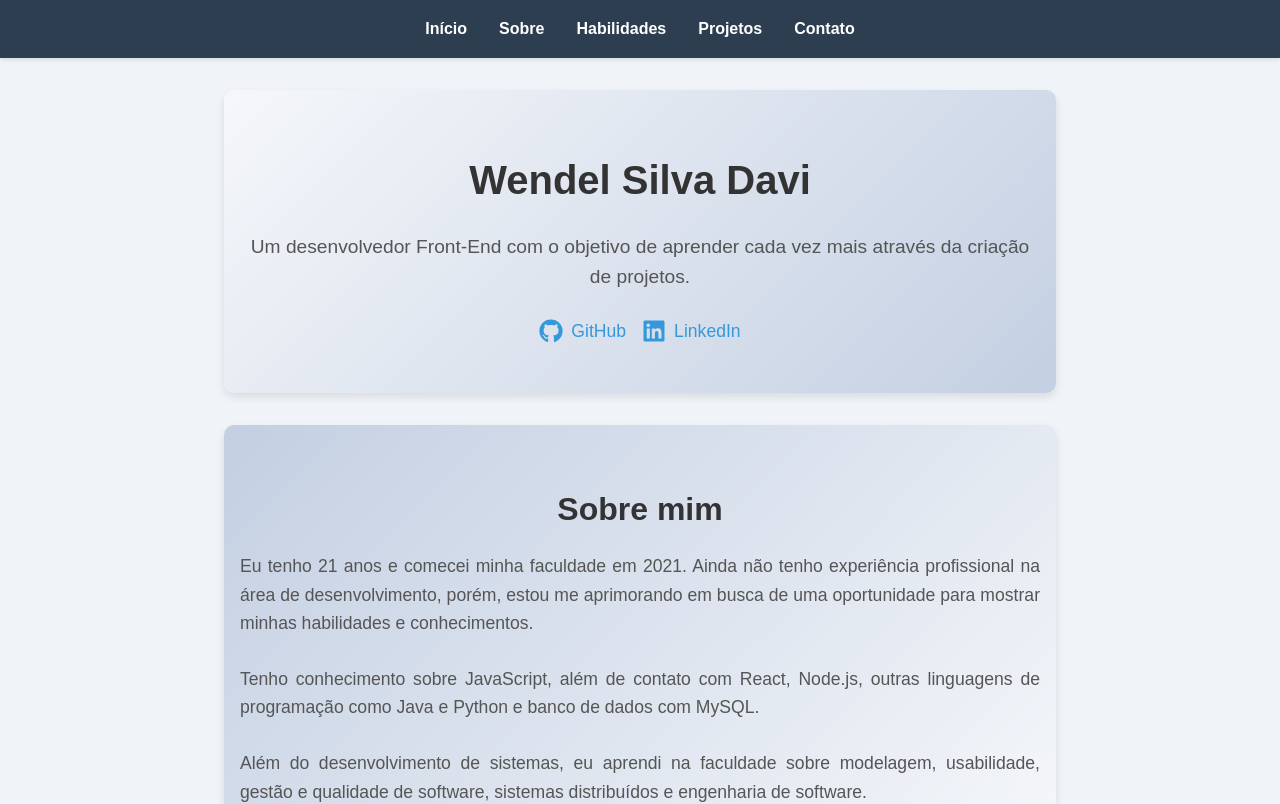
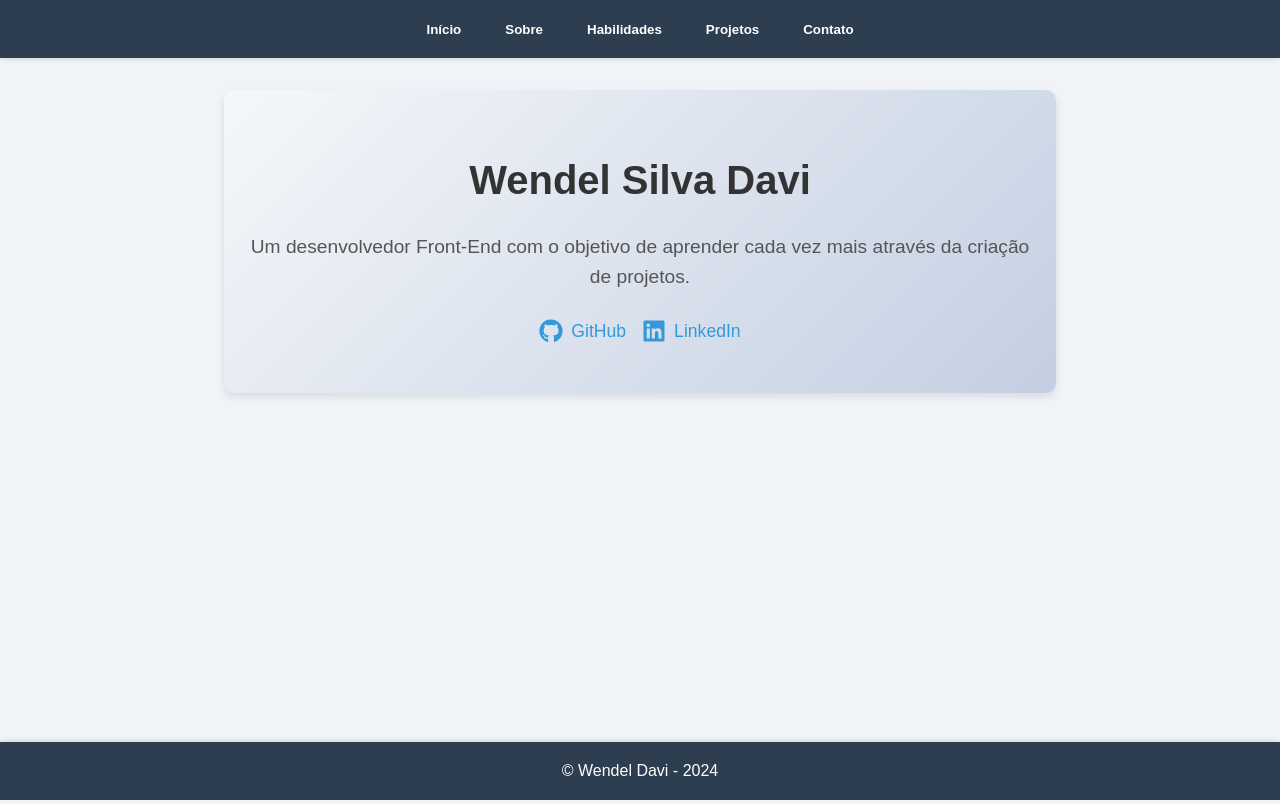
Before and after one commit to WendelDavi/my-portfolio, a React (Create React App) app: page / in a window 1280 px wide. Shown: the top 804 px of the page. Built offline with nearby package versions, Linux system fonts and the light colour scheme.

Commit message:
Exibição de um componente por vez.

```diff
--- a/src/components/App/App.js
+++ b/src/components/App/App.js
@@ -1,25 +1,44 @@
-import React from 'react';
-import styles from './App.module.css';
-import Header from '../Header/Header';
-import Footer from '../Footer/Footer';
+import React, { useContext } from 'react';
+import styles from './App.module.css'
+import Header from '../Header/Header'
 import Description from '../Description/Description';
 import About from '../About/About';
 import Skills from '../Skills/Skills';
 import Projects from '../Projects/Projects';
 import Contact from '../Contact/Contact';
+import Footer from '../Footer/Footer';
+import { ComponentContext } from '../../contexts/ComponentContext';
 
-function App() {
+const App = () => {
+  const { activeComponent } = useContext(ComponentContext);
+
+  const renderComponent = () => {
+    switch (activeComponent) {
+      case 'Description':
+        return <Description />;
+      case 'About':
+        return <About />;
+      case 'Skills':
+        return <Skills />;
+      case 'Projects':
+        return <Projects />;
+      case 'Contact':
+        return <Contact />;
+      default:
+        return null;
+    }
+  };
+
   return (
-      <div className={styles.container}>
-          <Header />
-          <Description />
-          <About />
-          <Skills />
-          <Projects />
-          <Contact />
-          <Footer />
+    <div className={styles.container}>
+      <Header />
+      <div className={styles.content}>
+        {renderComponent()}
       </div>
+      <Footer />
+    </div>
+
   );
-}
+};
 
 export default App;
--- a/src/components/App/App.module.css
+++ b/src/components/App/App.module.css
@@ -1,4 +1,11 @@
 .container {
-    background-color: #f0f4f8;
-    color: #333;
-  }
+  display: flex;
+  flex-direction: column;
+  min-height: 100vh;
+  background-color: #f0f4f8;
+  color: #333;
+}
+
+.content {
+  flex: 1;
+}
--- a/src/components/Footer/Footer.module.css
+++ b/src/components/Footer/Footer.module.css
@@ -1,10 +1,10 @@
 .footer {
-    background-color: #2c3e50; /* Fundo do footer */
-    color: white; /* Cor do texto do footer */
+    background-color: #2c3e50;
+    color: white;
     text-align: center;
-    padding: 1rem 0; /* Espaçamento interno */
-    margin-top: 2rem; /* Espaçamento superior */
-    box-shadow: 0 -2px 4px rgba(0, 0, 0, 0.1); /* Sombra do footer */
+    padding: 1rem 0;
+    margin-top: 2rem;
+    box-shadow: 0 -2px 4px rgba(0, 0, 0, 0.1);
   }
 
   .footer p {
--- a/src/components/Header/Header.js
+++ b/src/components/Header/Header.js
@@ -1,18 +1,27 @@
-import React from 'react';
+import React, { useContext } from 'react';
 import styles from './Header.module.css'
+import { ComponentContext } from '../../contexts/ComponentContext';
 
-const Header = () => (
+const Header = () => {
+  const { setActiveComponent } = useContext(ComponentContext);
+
+  const handleClick = (componentName) => {
+    setActiveComponent(componentName);
+  };
+
+  return (
     <header className={styles.header}>
-        <nav>
-            <ul className={styles.navList}>
-                <li><a href="#inicio">Início</a></li>
-                <li><a href="#sobre">Sobre</a></li>
-                <li><a href="#habilidades">Habilidades</a></li>
-                <li><a href="#projetos">Projetos</a></li>
-                <li><a href="#contato">Contato</a></li>
-            </ul>
-        </nav>
+      <nav>
+        <ul className={styles.navList}>
+          <li><button onClick={() => handleClick('Description')}>Início</button></li>
+          <li><button onClick={() => handleClick('About')}>Sobre</button></li>
+          <li><button onClick={() => handleClick('Skills')}>Habilidades</button></li>
+          <li><button onClick={() => handleClick('Projects')}>Projetos</button></li>
+          <li><button onClick={() => handleClick('Contact')}>Contato</button></li>
+        </ul>
+      </nav>
     </header>
-);
+  );
+};
 
 export default Header;
--- a/src/components/Header/Header.module.css
+++ b/src/components/Header/Header.module.css
@@ -9,7 +9,7 @@
   list-style: none;
   display: flex;
   justify-content: center;
-    gap: 2rem;
+  gap: 2rem; /* Espaçamento entre os itens */
   padding: 0;
   margin: 0;
 }
@@ -18,13 +18,15 @@
   margin: 0;
 }
 
-  .navList a {
-    text-decoration: none;
-    color: white;
+.navList button {
+  background: none;
+  border: none;
+  color: white; /* Cor dos botões */
   font-weight: bold;
-    transition: color 0.3s;
+  cursor: pointer;
+  transition: color 0.3s; /* Transição suave */
 }
 
-  .navList a:hover {
-    color: #3498db;
+.navList button:hover {
+  color: #3498db; /* Cor dos botões ao passar o mouse */
 }
--- /dev/null
+++ b/src/contexts/ComponentContext.js
@@ -0,0 +1,15 @@
+import React, { createContext, useState } from 'react';
+
+const ComponentContext = createContext();
+
+const ComponentProvider = ({ children }) => {
+  const [activeComponent, setActiveComponent] = useState('Description');
+
+  return (
+    <ComponentContext.Provider value={{ activeComponent, setActiveComponent }}>
+      {children}
+    </ComponentContext.Provider>
+  );
+};
+
+export { ComponentContext, ComponentProvider };
--- a/src/index.js
+++ b/src/index.js
@@ -1,11 +1,14 @@
 import React from 'react';
-import ReactDOM from 'react-dom/client';
+import ReactDOM from 'react-dom';
 import './index.css';
 import App from './components/App/App';
+import { ComponentProvider } from './contexts/ComponentContext';
 
-const root = ReactDOM.createRoot(document.getElementById('root'));
-root.render(
+ReactDOM.render(
   <React.StrictMode>
-    <App />
-  </React.StrictMode>
+    <ComponentProvider>
+      <App />
+    </ComponentProvider>
+  </React.StrictMode>,
+  document.getElementById('root')
 );
```
Lines whose indentation alone changed are shown as unchanged.
